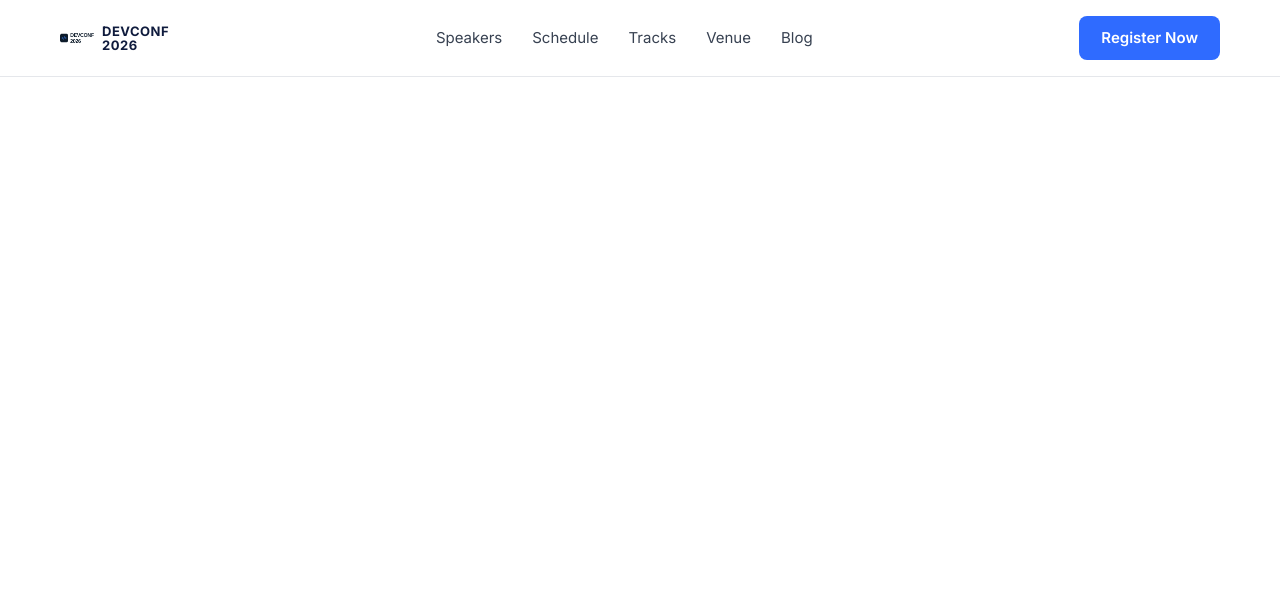
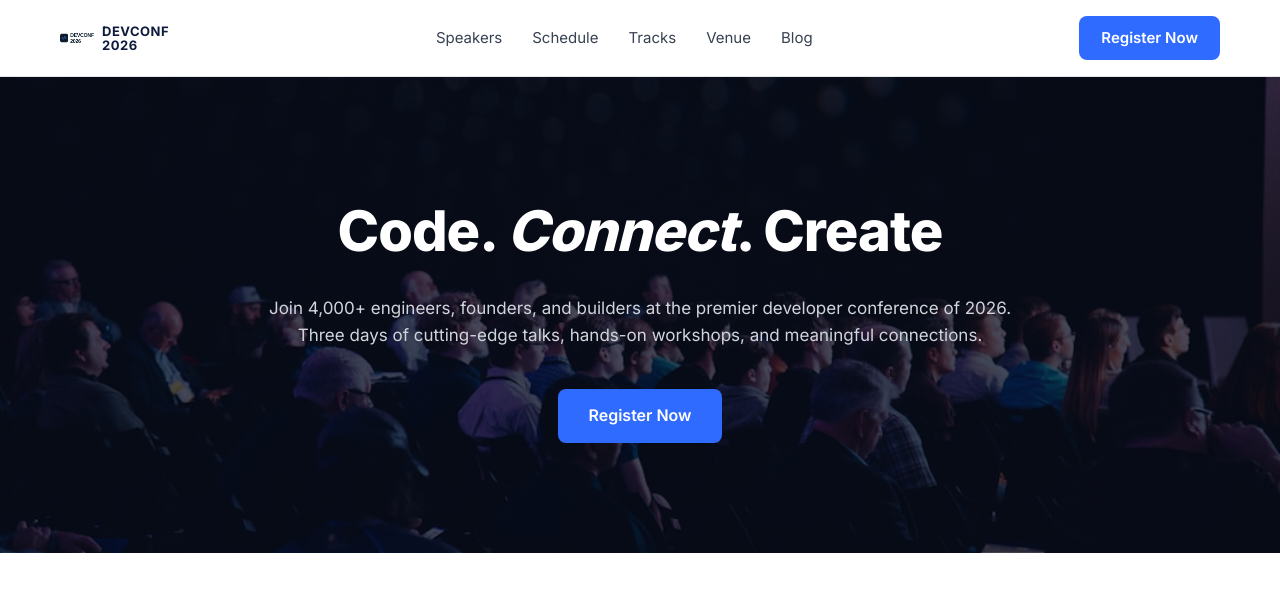
Before and after one commit to arafatshuvo07/devconf2026, a plain HTML site: page index.html in a window 1280 px wide. Drawn offline with Linux system fonts and the light colour scheme.

Commit message:
Add banner (hero) section

```diff
--- a/index.html
+++ b/index.html
@@ -40,10 +40,15 @@
 
     <!-- ============ BANNER / HERO ============ -->
     <section class="hero">
-      <!-- TODO: Full-width dark bg image + overlay -->
-      <!-- TODO: Heading "Code. Connect. Create" (italicize one word) -->
-      <!-- TODO: Supporting paragraph -->
-      <!-- TODO: "Register Now" button -->
+      <div class="hero-content">
+        <h1>Code. <em>Connect</em>. Create</h1>
+        <p>
+          Join 4,000+ engineers, founders, and builders at the premier developer
+          conference of 2026. Three days of cutting-edge talks, hands-on
+          workshops, and meaningful connections.
+        </p>
+        <a href="#" class="btn btn-primary btn-lg">Register Now</a>
+      </div>
     </section>
 
     <!-- ============ MEET THE SPEAKERS ============ -->
--- a/style.css
+++ b/style.css
@@ -89,6 +89,38 @@
 }
 
 /* Hero / Banner */
+.hero {
+  background-image: linear-gradient(rgba(5, 10, 25, 0.72), rgba(5, 10, 25, 0.72)),
+    url(./images/banner.jpg);
+  background-size: cover;
+  background-position: center;
+  color: #fff;
+  text-align: center;
+  padding: 110px 20px;
+}
+.hero-content {
+  max-width: 780px;
+  margin: 0 auto;
+}
+.hero h1 {
+  font-size: 56px;
+  font-weight: 800;
+  letter-spacing: -1px;
+  margin-bottom: 18px;
+}
+.hero h1 em {
+  font-style: italic;
+}
+.hero p {
+  color: #d1d5db;
+  font-size: 17px;
+  margin-bottom: 40px;
+}
+.btn-lg {
+  padding: 14px 30px;
+  font-size: 16px;
+}
+
 
 /* Speakers */
 
```
